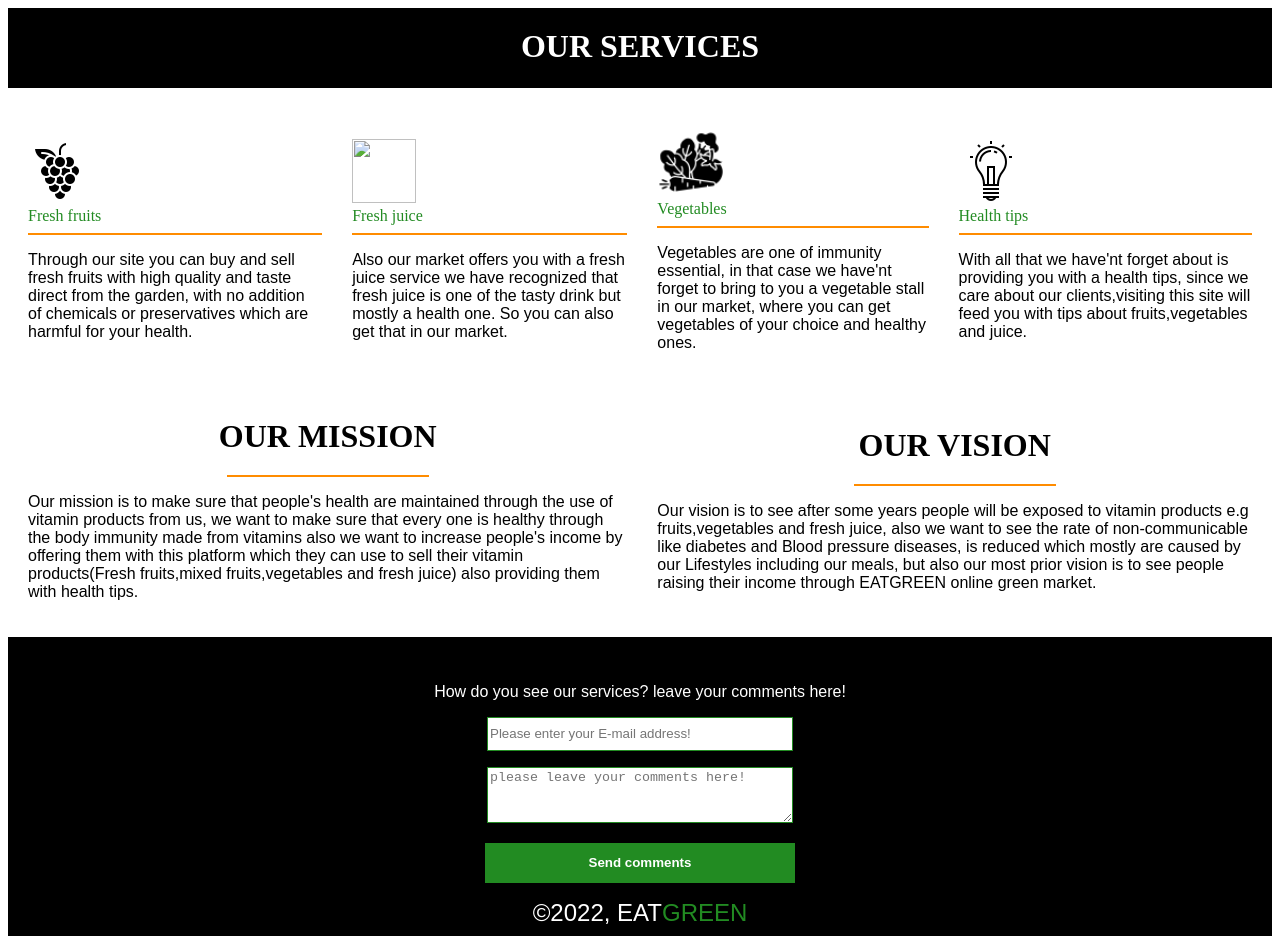
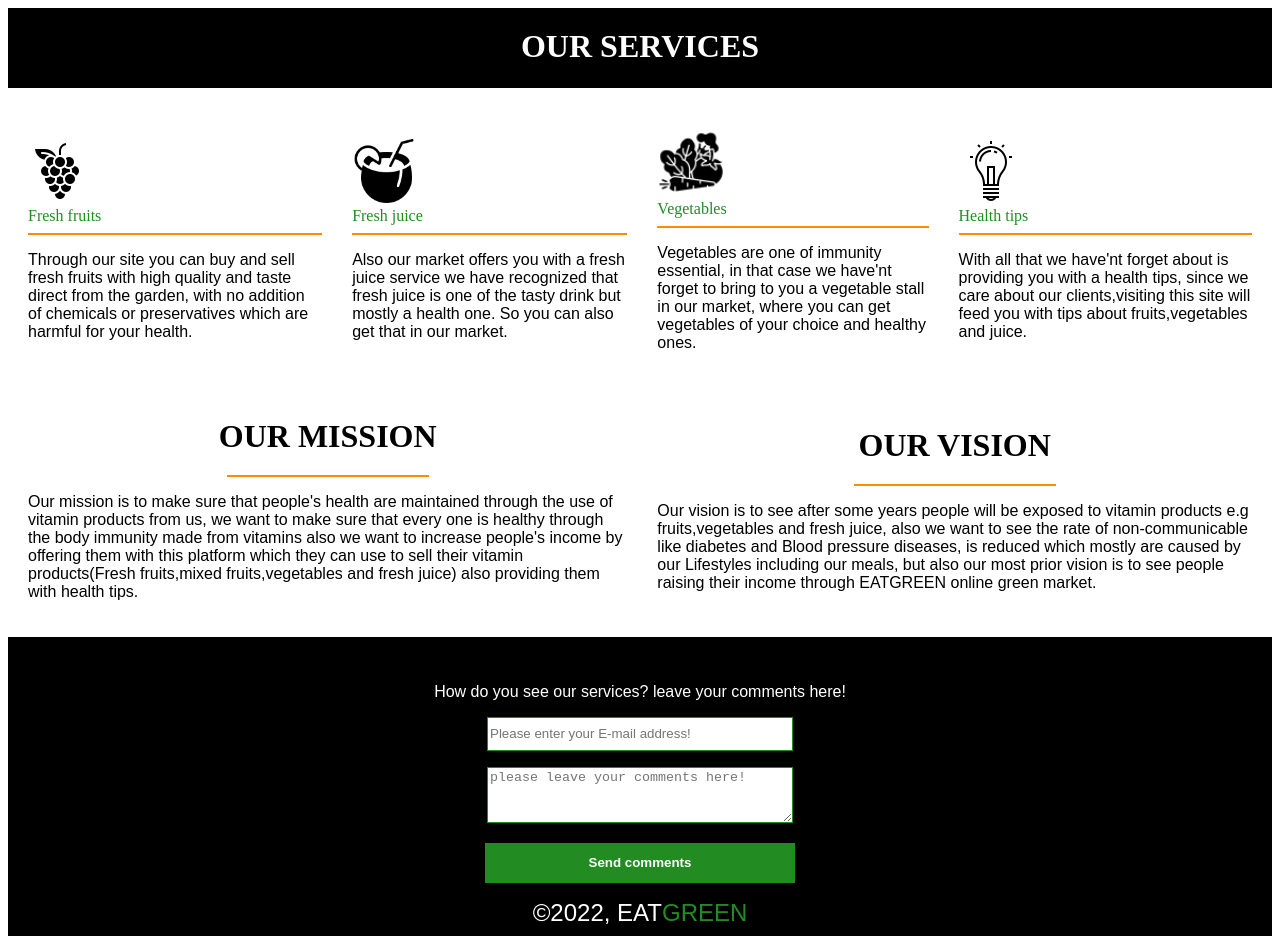
Before and after one commit to MousaMsekwa/firstproject, a plain HTML site: page index.html in a window 1280 px wide. Shown: the part 960-1896 px from the top of the page. Drawn offline with Linux system fonts and the light colour scheme.

Commit message:
Update index.html

```diff
--- a/index.html
+++ b/index.html
@@ -53,7 +53,7 @@
 
             <p><font face="arial">Through our site you can buy and sell fresh fruits with high quality and taste direct from the garden, with no addition of chemicals or preservatives which are harmful for your health.</font></p></td>
 
-			<td><font face="Bahnschrift" color="forestgreen"><img src="images/icons8-coconut-cocktail-100.png" width="64" height="64"><br>Fresh juice</font>
+			<td><font face="Bahnschrift" color="forestgreen"><img src="icons8-coconut-cocktail-100.png" width="64" height="64"><br>Fresh juice</font>
 
              <hr color="darkorange">
 
```
